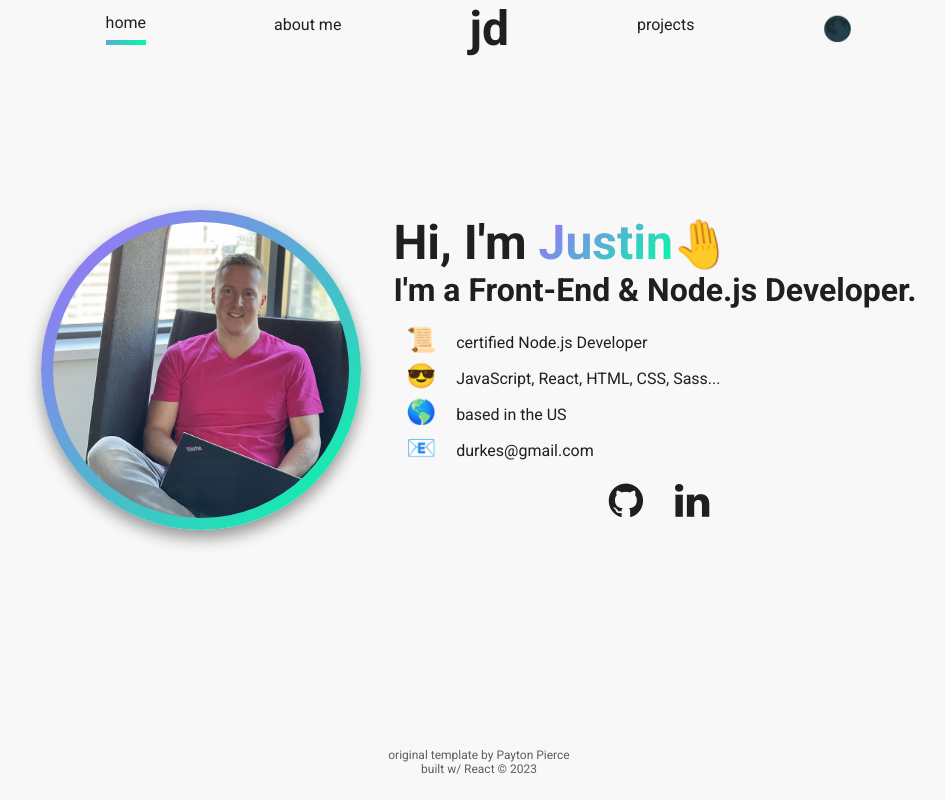
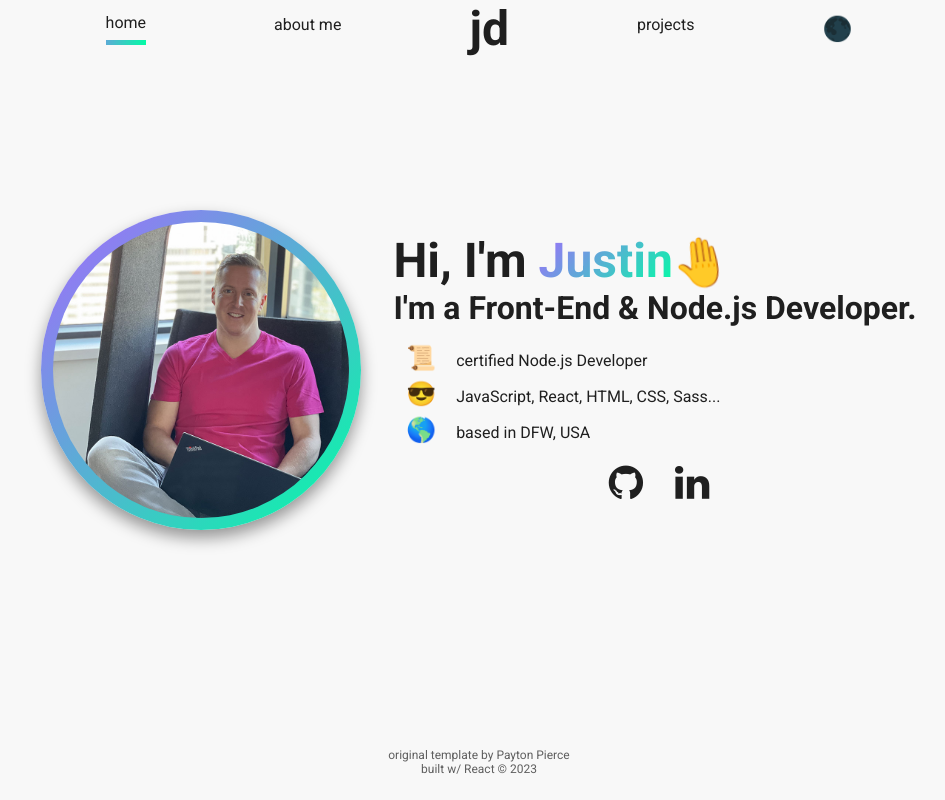
Before and after one commit to durkes/portfolio, a React (Create React App) app: page /#/ in a window 1280 px wide. Shown: the whole page, without its empty margins (161-1106 px from the left). Built offline with nearby package versions, Linux system fonts and the light colour scheme; the HTML template or start-up script is replaced by a standard one.

Commit message:
Update content and remove comments

```diff
--- a/src/info/Info.js
+++ b/src/info/Info.js
@@ -4,35 +4,18 @@ import mockFmll from '../img/mock-fmll.png';
 import mockTbb from '../img/mock-tbb.png';
 import mockNpm1 from '../img/mock-npm1.png';
 import mockWubsub from '../img/mock-wubsub.png';
-import mockThis from '../img/mock-portfolio.png';
 import mockMarketplace from '../img/mock-marketplace.png';
 
-/* Hi there! Thanks for checking out my portfolio template. Be sure to read the comments to get a better understanding of
-how to make this template work best for you! */
-
 export const colors = ['rgb(0,255,164)', 'rgb(166,104,255)'];
-/*
-I highly recommend using a gradient generator like https://gradientgenerator.paytonpierce.dev/ to generate a pair of colors that you like.
-These colors will be used to style your name on the homepage, the background of your picture, and some other accents throughout
-the site.
- */
-
-
-/*
-So let's get started! Some of the info below is pretty self-explanatory, like 'firstName' and 'bio'. I'll try to explain anything
-that might not be obvious right off the bat :) I recommend looking at the template example live using "npm start" to get an idea
-of what each of the values mean.
- */
-
 export const info = {
     firstName: 'Justin',
     lastName: 'Durkes',
-    initials: 'jd', // the example uses first and last, but feel free to use three or more if you like.
+    initials: 'jd',
     position: 'a Front-End & Node.js Developer',
-    selfPortrait: self, // don't change this unless you want to name your self-portrait in the "img" folder something else!
-    gradient: `-webkit-linear-gradient(135deg, ${colors})`, // don't change this either
+    selfPortrait: self,
+    gradient: `-webkit-linear-gradient(135deg, ${colors})`,
     baseColor: colors[0],
-    miniBio: [ // these are just some "tidbits" about yourself. You can look at mine https://paytonjewell.github.io/#/ for an example if you'd like
+    miniBio: [
         {
             emoji: '📜',
             text: 'certified Node.js Developer'
@@ -43,11 +26,7 @@ export const info = {
         },
         {
             emoji: '🌎',
-            text: 'based in the US'
-        },
-        {
-            emoji: '📧',
-            text: 'durkes@gmail.com'
+            text: 'based in DFW, USA'
         },
     ],
     socials: [
@@ -103,11 +82,11 @@ export const info = {
             emoji: '🐡'
         },
         {
-            label: 'finance /investing',
+            label: 'finance / investing',
             emoji: '📈'
         },
     ],
-    portfolio: [ // This is where your portfolio projects will be detailed
+    portfolio: [
         {
             title: 'React Marketplace MVP',
             description: 'More info on the project.',
@@ -132,8 +111,8 @@ export const info = {
         {
             title: 'Client Website (TBB)',
             description: 'More info on the project.',
-            live: 'https://thebackyardbutler.com/', //this should be a link to the live version of your project, think github pages, netlify, heroku, etc. Or your own domain, if you have it.
-            source: 'https://github.com/durkes/tbb-website', // this should be a link to the **repository** of the project, where the code is hosted.
+            live: 'https://thebackyardbutler.com/',
+            source: 'https://github.com/durkes/tbb-website',
             image: mockTbb
         },
         {
@@ -150,12 +129,5 @@ export const info = {
             source: 'https://github.com/durkes/wubsub',
             image: mockWubsub
         },
-        {
-            title: 'Portfolio Homepage',
-            description: 'More info on the project.',
-            live: 'https://durkes.net/portfolio',
-            source: 'https://github.com/durkes/portfolio',
-            image: mockThis
-        },
     ]
 };
```
